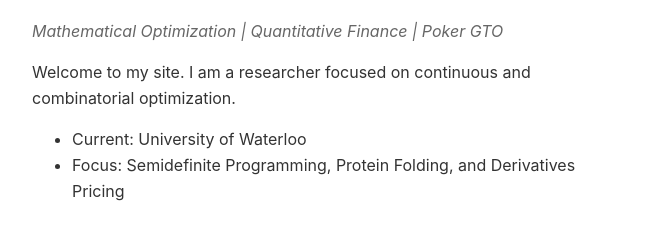
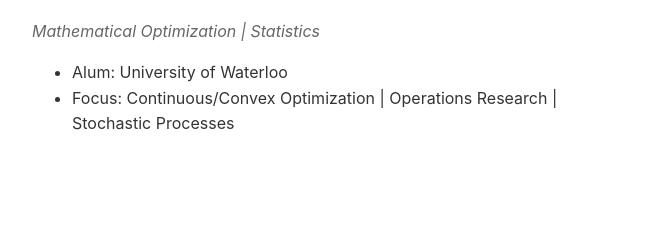
Before and after one commit to danielyousif1/danielyousif1.github.io, a plain HTML site: page index.html in a window 1280 px wide. Shown: the part 106-346 px from the top of the page, without its empty margins (308-971 px from the left). Drawn offline with Linux system fonts and the light colour scheme.

```diff
--- a/index.html
+++ b/index.html
@@ -2,7 +2,7 @@
 <html lang="en">
 <head>
     <meta charset="UTF-8">
-    <title>Daniel Yousif | Optimization & Quantitative Finance</title>
+    <title>Daniel Yousif | Optimization & Statistics</title>
     <style>
         body { font-family: -apple-system, system-ui, sans-serif; line-height: 1.6; max-width: 600px; margin: 40px auto; padding: 0 20px; color: #333; }
         h1 { border-bottom: 2px solid #eee; padding-bottom: 10px; }
@@ -11,11 +11,11 @@
 </head>
 <body>
     <h1>Daniel Yousif</h1>
-    <p class="tag">Mathematical Optimization | Quantitative Finance | Poker GTO</p>
-    <p>Welcome to my site. I am a researcher focused on continuous and combinatorial optimization.</p>
+    <p class="tag">Mathematical Optimization | Statistics </p>
+    <p></p>
     <ul>
-        <li>Current: University of Waterloo</li>
-        <li>Focus: Semidefinite Programming, Protein Folding, and Derivatives Pricing</li>
+        <li>Alum: University of Waterloo</li>
+        <li>Focus: Continuous/Convex Optimization | Operations Research | Stochastic Processes</li>
     </ul>
 </body>
 </html>
```
